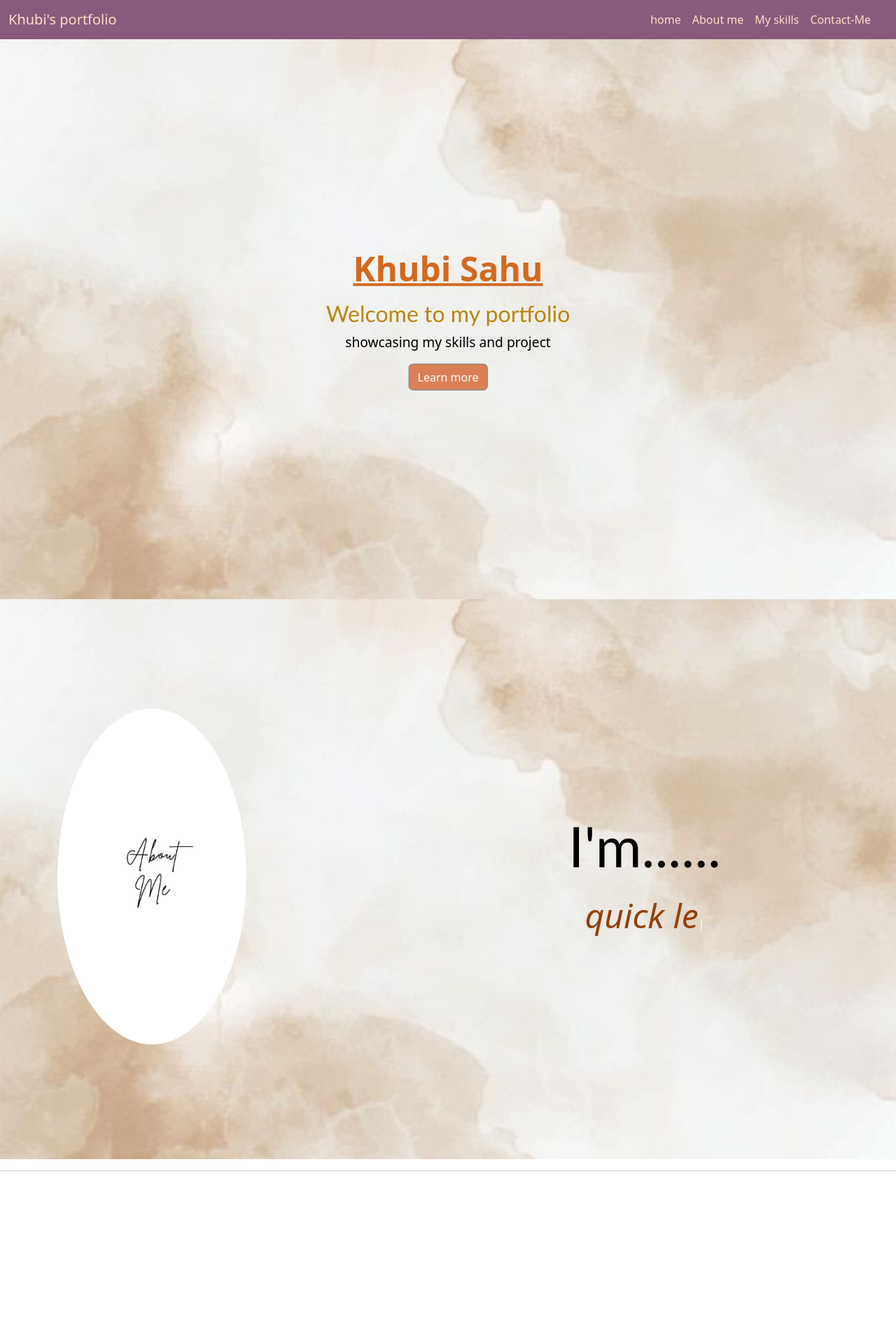
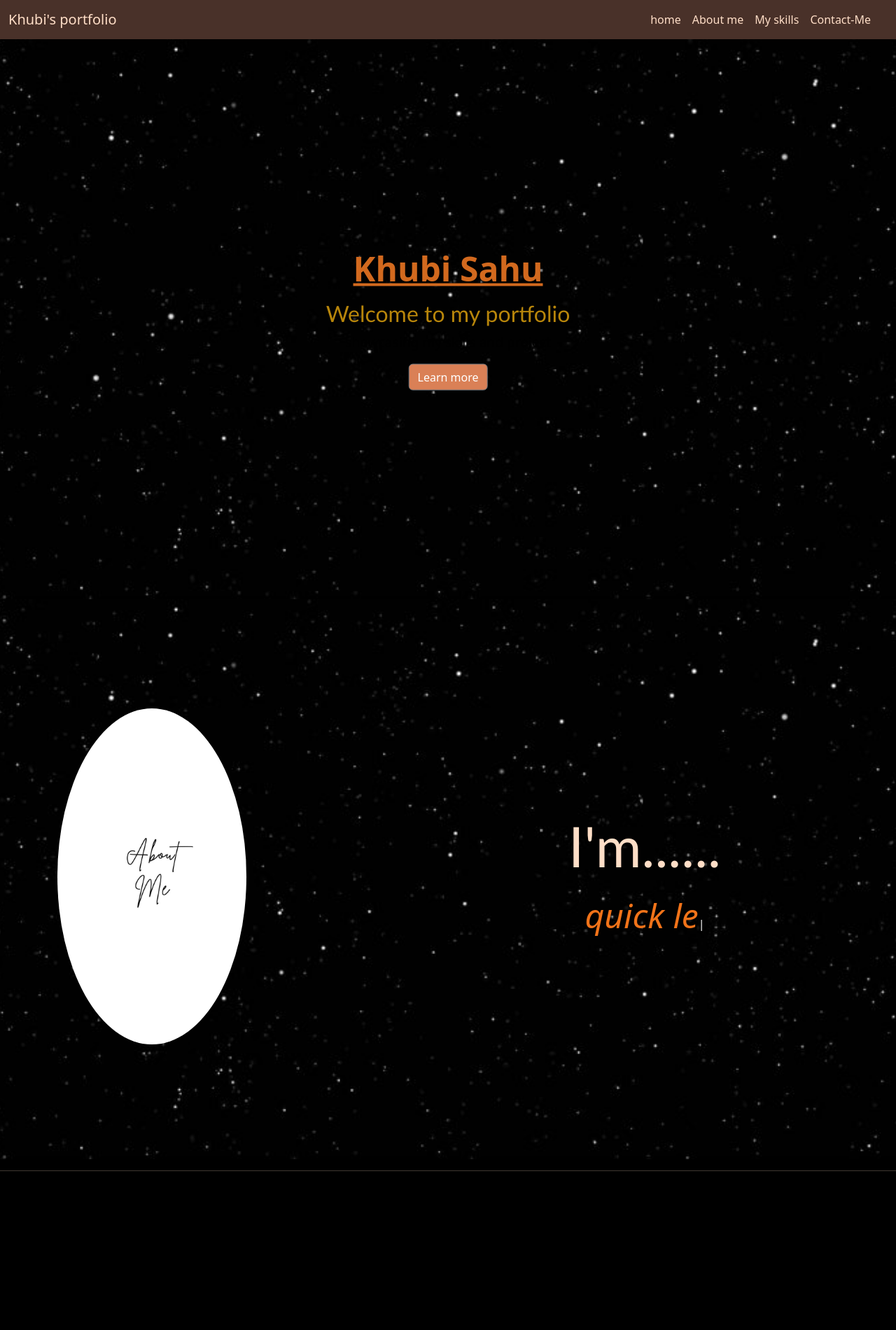
Before and after one commit to khubi07/Portfolio, a plain HTML site: page index.html in a window 1280 px wide. Shown: the top 1900 px of the page at 70% size. Drawn offline with nearby package versions, Linux system fonts and the light colour scheme.

Commit message:
bg color to black

```diff
--- a/styles.css
+++ b/styles.css
@@ -1,8 +1,11 @@
  body{
-    background-color:white;
+    background-color:rgb(0, 0, 0);
+ }
+ hr{
+    color: #ffdec7;
  }
  .custom-nav{
-    background-color: #8b597b;
+    background-color: #493129;
 
  }
  .custom-nav .navbar-brand,
@@ -15,7 +18,7 @@
 .hero-sec{
     position: relative;
     height: 100vh;
-    background: url(bgimg.jpg) no-repeat center center/cover;
+    background: url(download.jpg) no-repeat center center/cover;
     color: white;
 }
 
@@ -54,7 +57,7 @@ h2{   /*not a class hence dont use . */
     justify-content: center;
     align-items: center;
     height: 100vh;
-    background: url(bgimg.jpg) no-repeat center center/cover;
+    background: url(download.jpg) no-repeat center center/cover;
     color: white;
     text-align: center;
 }
@@ -80,7 +83,7 @@ h2{   /*not a class hence dont use . */
     font-size: 5rem;
     font-weight: 100;
     margin-bottom: 1rem;
-    color: black;
+    color: #ffdec7;
 }
 .lead{
     font-size: 3rem;
@@ -88,7 +91,7 @@ h2{   /*not a class hence dont use . */
     color: black;
 }
 #element{
-    color: rgb(147, 65, 6);
+    color: rgb(241, 115, 25);
 }
 
 @media (min-width: 768px) and (max-width: 991px){
@@ -104,6 +107,7 @@ h2{   /*not a class hence dont use . */
 }
 
 #Skill-Sets{
+    background-color: black;
     display: flex;
     justify-content: center;
     align-items: center;
@@ -131,7 +135,7 @@ footer{
 }
 
 #contact{
-    background-color:#c691b5;
+    background-color:black;
     display: flex;
     justify-content: center;
     align-items: center;
```
Also changed, not shown: download.jpg (added), 1 other file.
